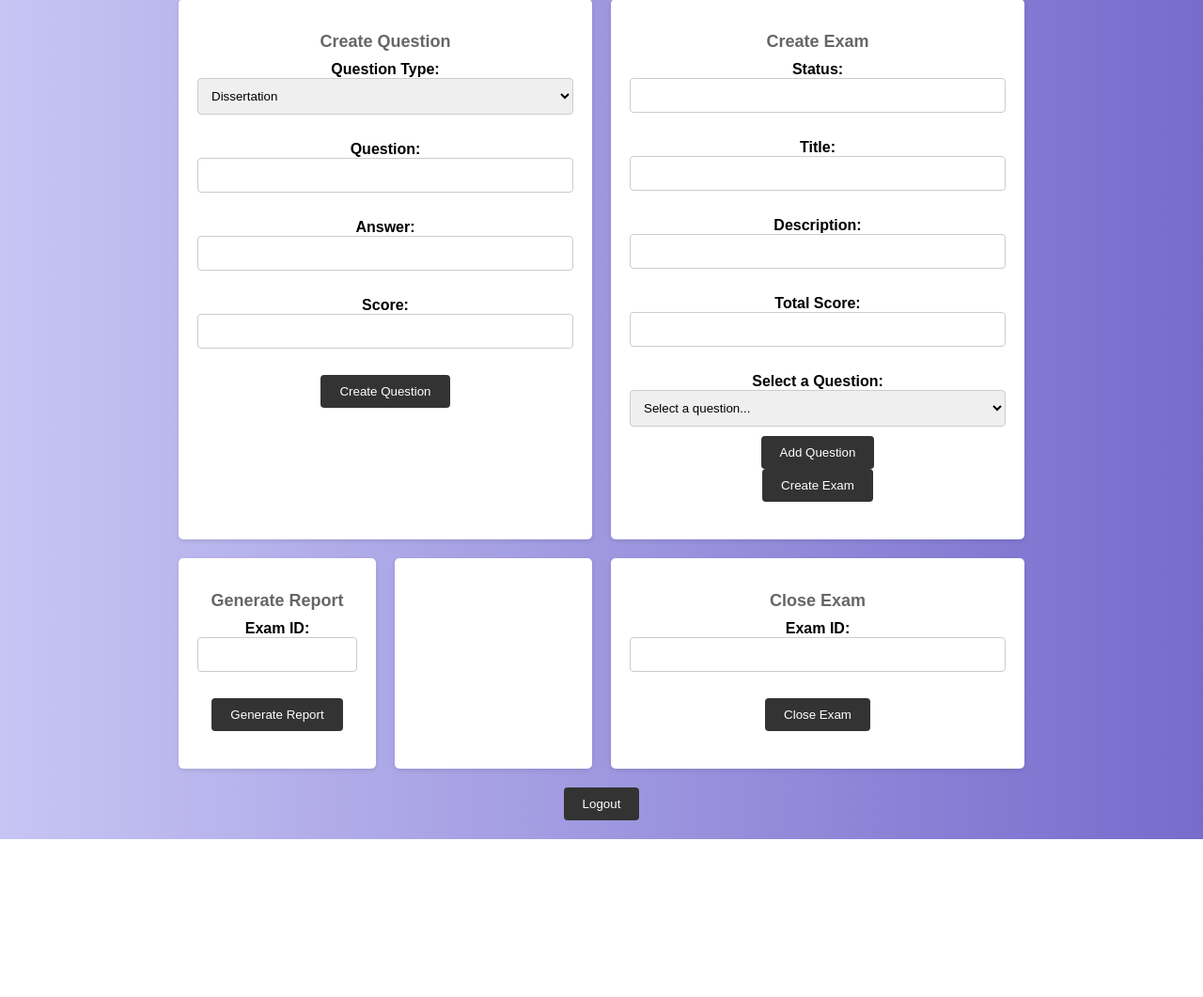
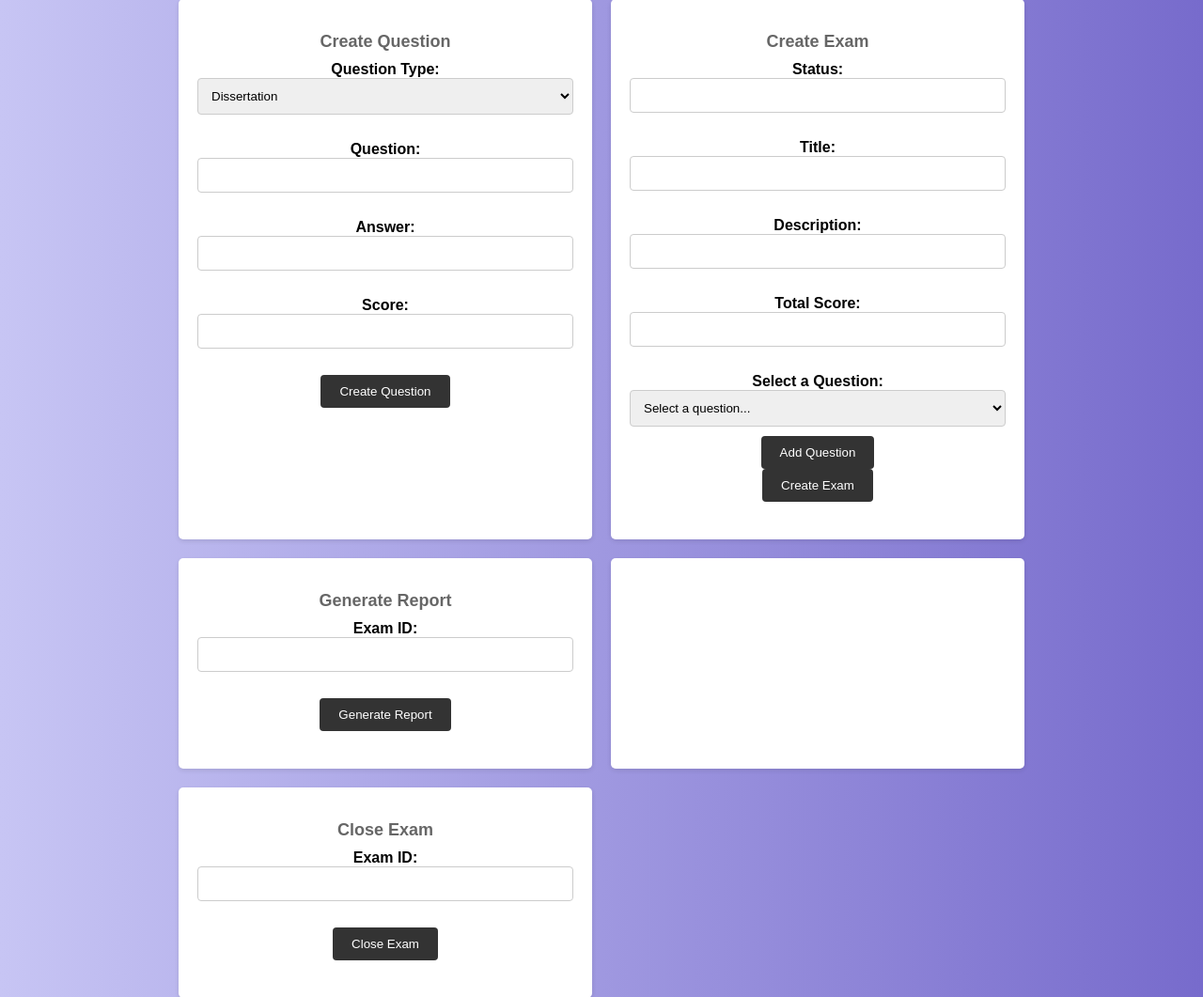
Before and after one commit to Mathweuzz/Proj-final-EngSoft, a Flask app: template templates/dashboard.html in a window 1280 px wide. Shown: the part 85-1146 px from the top of the page at 94% size. Before the commit the page ends 978 px from the top, so only its background shows below. Run offline with Flask 3, Linux system fonts and the light colour scheme; the template is opened without the code that fills it, so the values that code supplies are empty; data comes from the database, SQL or seed files in the repository.

Commit message:
fixed grid spacing

```diff
--- a/templates/dashboard.html
+++ b/templates/dashboard.html
@@ -68,7 +68,7 @@
       </form>
       </div>
 
-      <div class="grid-container">
+
         <!-- Existing Generate Report Section -->
         <div class="grid-item">
           <h2>Generate Report</h2>
@@ -80,11 +80,14 @@
           </form>
         </div>
 
+
+
+
         <!-- New Exam Report Section -->
         <div class="grid-item">
           <div id="reportContainer" style="display: none;"></div>
         </div>
-      </div>
+
 
       <div class="grid-item">
         <h2>Close Exam</h2>
```
